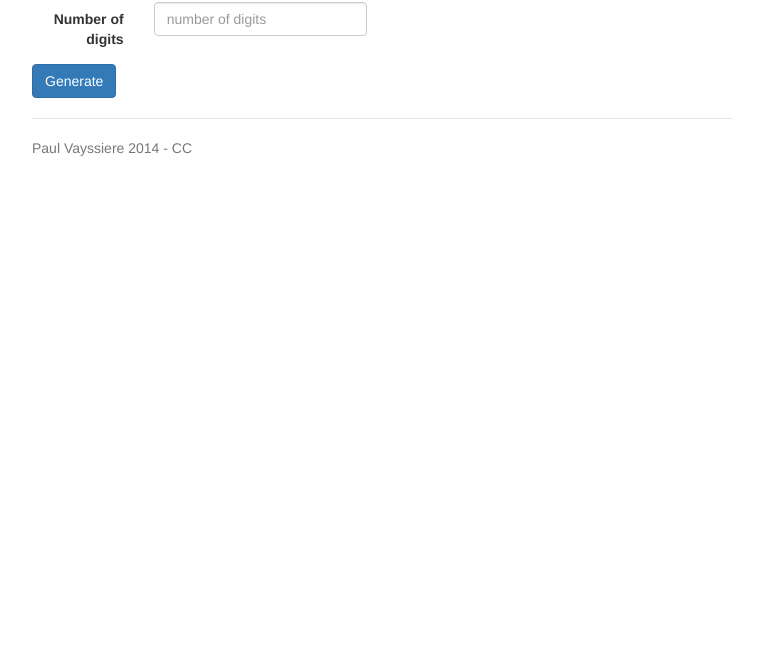
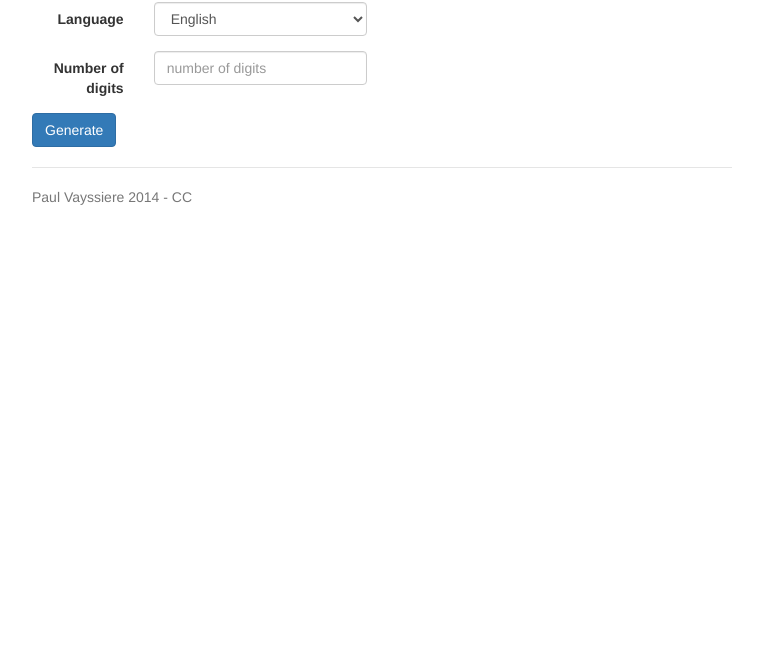
Before and after one commit to PaulVayssiere/Foreign-language-listening-comprehension, a website: page app/index.html in a window 1280 px wide. Shown: the part 151-800 px from the top of the page, without its empty margins (258-1021 px from the left). Drawn offline with nearby package versions, Linux system fonts and the light colour scheme; some packages are replaced by stand-ins of ours; files that its build step writes are made by us from their sources.

Commit message:
Add all languages

```diff
--- a/app/scripts/controllers/main.js
+++ b/app/scripts/controllers/main.js
@@ -16,6 +16,7 @@ angular.module('languageTrainerApp')
   	$scope.GenerateWithoutValue = '';
 		$scope.displaySoundFileLoader = false;
   	$scope.digits = parseInt($scope.digits, 10);
+  	$scope.language = 'en';
 
   	$scope.clickOnGenerateButton = function() {
 	  	if (($scope.digits) && (parseInt($scope.digits, 10).toString().length > 0)) {
@@ -32,7 +33,7 @@ angular.module('languageTrainerApp')
 
 				//$scope.testtext = generators.generateLetters(15);
 		    //$scope.HTML5AudioPlayer = $sce.trustAsHtml(soundgenerator.generatePlayer($scope.itemToFind)); //with the provider
-		    $scope.soundSelect($scope.itemToFind, $scope); //With the factory
+		    $scope.soundSelect($scope.language, $scope.itemToFind); //With the factory
 	  	}
 	  	else {
 	  		$scope.GenerateWithoutValue = 'has-error';
@@ -45,9 +46,9 @@ angular.module('languageTrainerApp')
   		audio.play();
   	};
 
-    $scope.soundSelect = function(textToRead) {
+    $scope.soundSelect = function(language, textToRead) {
   		$scope.displaySoundFileLoader = true;
-      audio.loadfile(textToRead);
+      audio.loadfile(language, textToRead);
     };
 
   	$scope.clickOnAnswerButton = function() {
--- a/app/scripts/services/audio.js
+++ b/app/scripts/services/audio.js
@@ -6,8 +6,8 @@ angular.module('languageTrainerApp').factory('audio',function ($document) {
     audioElement: audioElement,
     audioSrc: null,//See hack for Chrome below
 
-    loadfile: function(textToRead) {
-        this.audioSrc = 'http://paulvayssiere.com/sound.php?tl=en&q='+textToRead;
+    loadfile: function(language, textToRead) {
+        this.audioSrc = 'http://paulvayssiere.com/sound.php?tl='+language+'&q='+textToRead;
         this.play();//and we play it
     },
     play: function() {
--- a/app/views/main.html
+++ b/app/views/main.html
@@ -1,6 +1,77 @@
 <h2>Choose the number of digits to guess</h2>
 
 <form class="form-horizontal" role="form">
+  <div class="form-group ">
+    <label for="digits" class="col-sm-2 control-label">Language</label>
+    <div class="col-sm-4">
+      <select class="form-control" id="language" ng-model="language" ng-disabled="!(displayGenerateButton || manager.toDisplayGenerateButton)">
+        <option value="af">Afrikaans</option>
+        <option value="sq">Albanian</option>
+        <option value="ar">Arabic</option>
+        <option value="az">Azerbaijani</option>
+        <option value="eu">Basque</option>
+        <option value="bn">Bengali</option>
+        <option value="be">Belarusian</option>
+        <option value="bg">Bulgarian</option>
+        <option value="ca">Catalan</option>
+        <option value="zh-CN">Chinese Simplified</option>
+        <option value="zh-TW">Chinese Traditional</option>
+        <option value="hr">Croatian</option>
+        <option value="cs">Czech</option>
+        <option value="da">Danish</option>
+        <option value="nl">Dutch</option>
+        <option value="en">English</option>
+        <option value="eo">Esperanto</option>
+        <option value="et">Estonian</option>
+        <option value="tl">Filipino</option>
+        <option value="fi">Finnish</option>
+        <option value="fr">French</option>
+        <option value="gl">Galician</option>
+        <option value="ka">Georgian</option>
+        <option value="de">German</option>
+        <option value="el">Greek</option>
+        <option value="gu">Gujarati</option>
+        <option value="ht">Haitian Creole</option>
+        <option value="iw">Hebrew</option>
+        <option value="hi">Hindi</option>
+        <option value="hu">Hungarian</option>
+        <option value="is">Icelandic</option>
+        <option value="id">Indonesian</option>
+        <option value="ga">Irish</option>
+        <option value="it">Italian</option>
+        <option value="ja">Japanese</option>
+        <option value="kn">Kannada</option>
+        <option value="ko">Korean</option>
+        <option value="la">Latin</option>
+        <option value="lv">Latvian</option>
+        <option value="lt">Lithuanian</option>
+        <option value="mk">Macedonian</option>
+        <option value="ms">Malay</option>
+        <option value="mt">Maltese</option>
+        <option value="no">Norwegian</option>
+        <option value="fa">Persian</option>
+        <option value="pl">Polish</option>
+        <option value="pt">Portuguese</option>
+        <option value="ro">Romanian</option>
+        <option value="ru">Russian</option>
+        <option value="sr">Serbian</option>
+        <option value="sk">Slovak</option>
+        <option value="sl">Slovenian</option>
+        <option value="es">Spanish</option>
+        <option value="sw">Swahili</option>
+        <option value="sv">Swedish</option>
+        <option value="ta">Tamil</option>
+        <option value="te">Telugu</option>
+        <option value="th">Thai</option>
+        <option value="tr">Turkish</option>
+        <option value="uk">Ukrainian</option>
+        <option value="ur">Urdu</option>
+        <option value="vi">Vietnamese</option>
+        <option value="cy">Welsh</option>
+        <option value="yi">Yiddish</option>
+      </select>
+    </div>
+  </div>
   <div class="form-group {{GenerateWithoutValue}}">
     <label for="digits" class="col-sm-2 control-label">Number of digits</label>
     <div class="col-sm-4">
```
